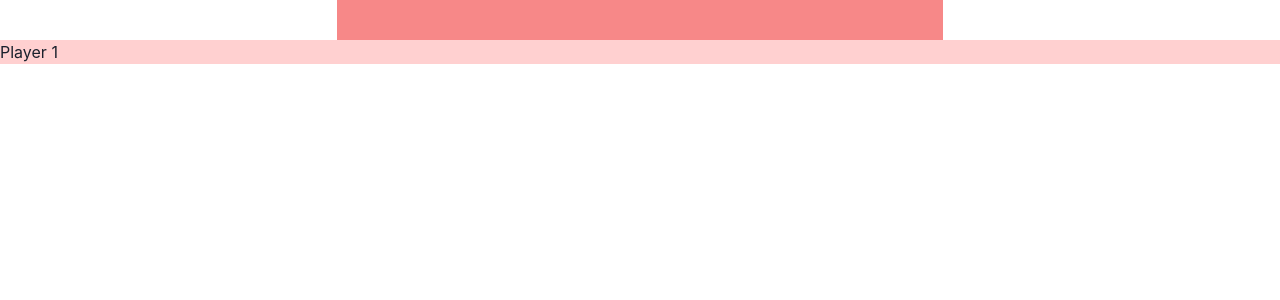
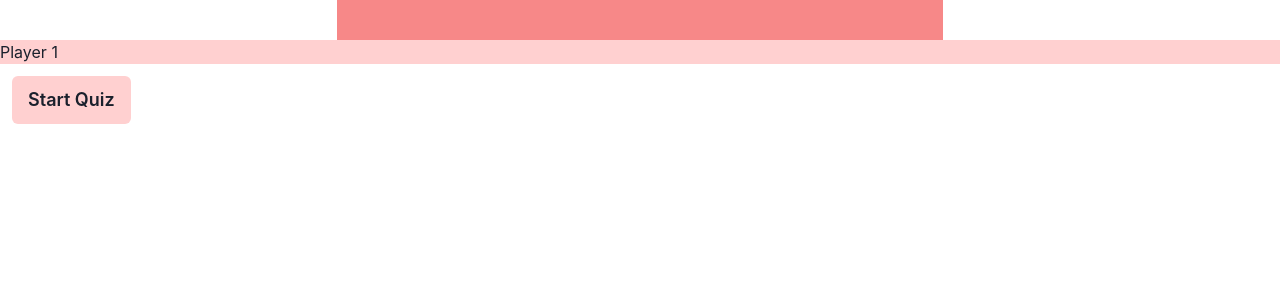
Before and after one commit to ultimate-cookie/cookie-client, a React app: page /lobby in a window 1280 px wide. Shown: the top 300 px of the page. Built offline with nearby package versions, Linux system fonts and the light colour scheme.

Commit message:
Add: Quiz questions page

```diff
--- a/src/App.js
+++ b/src/App.js
@@ -12,6 +12,7 @@ import {
   Welcome,
   NavBar,
   PlayerList,
+  Quiz,
 } from "./components";
 
 function App() {
@@ -35,10 +36,10 @@ function App() {
         <Route path="/lobby">
           <PlayerList />
         </Route>
-        {/*
         <Route path="/play">
           <Quiz />
         </Route>
+        {/*
         <Route path="/endScreen">
           <Roundup>
         </Route>
--- a/src/components/CreateLobby/index.js
+++ b/src/components/CreateLobby/index.js
@@ -6,6 +6,7 @@ import {
   Input
 } from '@chakra-ui/react'
 import { Container, Heading } from '@chakra-ui/layout';
+import { Link } from 'react-router-dom';
 
 const CreateLobby = () => {
 return(
@@ -19,7 +20,9 @@ return(
     <Input isRequired id='password' placeholder='Password' bg="#ffd0d0"/>
     <FormLabel htmlFor='lobbyname'></FormLabel>
     <Input isRequired id='lobbyname' placeholder='Lobby Name' bg="#ffd0d0" />
-    <CreateButton />
+    <Link to="/lobby">
+      <CreateButton />
+    </Link>
   </FormControl>
 </Container>
 </>
--- a/src/components/JoinLobby/index.js
+++ b/src/components/JoinLobby/index.js
@@ -1,27 +1,32 @@
-import React from 'react';
-import { JoinButton } from '../index'
-import {
-  FormControl,
-  FormLabel,
-  Input
-} from '@chakra-ui/react'
-import { Container, Heading } from '@chakra-ui/layout';
+import React from "react";
+import { JoinButton } from "../index";
+import { FormControl, FormLabel, Input } from "@chakra-ui/react";
+import { Container, Heading } from "@chakra-ui/layout";
+import { Link } from "react-router-dom";
 
 const JoinLobby = () => {
-return(
+  return (
     <>
-<Container id='join' w="350px" bg="#f78888" m='3' p='4'>
+      <Container id="join" w="350px" bg="#f78888" m="3" p="4">
         <Heading>Join Lobby</Heading>
         <FormControl>
-    <FormLabel htmlFor='username'></FormLabel>
-    <Input isRequired id='username' placeholder='Username' bg="#ffd0d0"/>
-    <FormLabel htmlFor='password'></FormLabel>
-    <Input isRequired id='password' placeholder='Password' bg="#ffd0d0"/>
-    <FormLabel htmlFor='lobbyname'></FormLabel>
-    <Input isRequired id='lobbyname' placeholder='Lobby Name' bg="#ffd0d0" />
+          <FormLabel htmlFor="username"></FormLabel>
+          <Input isRequired id="username" placeholder="Username" bg="#ffd0d0" />
+          <FormLabel htmlFor="password"></FormLabel>
+          <Input isRequired id="password" placeholder="Password" bg="#ffd0d0" />
+          <FormLabel htmlFor="lobbyname"></FormLabel>
+          <Input
+            isRequired
+            id="lobbyname"
+            placeholder="Lobby Name"
+            bg="#ffd0d0"
+          />
+          <Link to="/lobby">
             <JoinButton />
+          </Link>
         </FormControl>
       </Container>
     </>
-)};
+  );
+};
 export default JoinLobby;
--- a/src/components/PlayerList/index.js
+++ b/src/components/PlayerList/index.js
@@ -1,10 +1,14 @@
 import React from "react";
-import { Player } from "../index";
+import { Link } from "react-router-dom";
+import { Player, StartButton } from "../index";
 
 const PlayerList = () => {
   return (
     <>
       <Player />
+      <Link to="/play">
+        <StartButton />
+      </Link>
     </>
   );
 };
--- /dev/null
+++ b/src/components/Quiz/index.js
@@ -0,0 +1,15 @@
+import React from "react";
+import { Button, Text } from "@chakra-ui/react";
+
+const Quiz = () => {
+  return (
+    <>
+      <Text>Question 1: What is the true answer?</Text>
+      <Button>(A) True</Button>
+      <Button>(B) False</Button>
+      <Button>Submit</Button>
+    </>
+  );
+};
+
+export default Quiz;
--- /dev/null
+++ b/src/components/StartButton/index.js
@@ -0,0 +1,19 @@
+import React from 'react';
+import { Button } from '@chakra-ui/react';
+
+const StartButton = () => {
+  return (
+    <>
+      <Button
+        size='lg'
+        bg='#ffd0d0'
+        m='3'
+        p='4'
+      >
+        Start Quiz
+      </Button>
+    </>
+  );
+};
+
+export default StartButton;
--- a/src/components/index.js
+++ b/src/components/index.js
@@ -2,9 +2,11 @@ export { default as CreateButton } from "./CreateButton";
 export { default as JoinButton } from "./JoinButton";
 export { default as CreateLobby } from "./CreateLobby";
 export { default as Player } from "./Player";
+export { default as StartButton } from "./StartButton";
 
 export { default as JoinLobby } from "./JoinLobby";
 export { default as QuizDetails } from "./QuizDetails";
 export { default as NavBar } from "./NavBar";
 export { default as Welcome } from "./Welcome";
 export { default as PlayerList } from "./PlayerList";
+export { default as Quiz } from "./Quiz";
```
Lines whose indentation alone changed are shown as unchanged.
